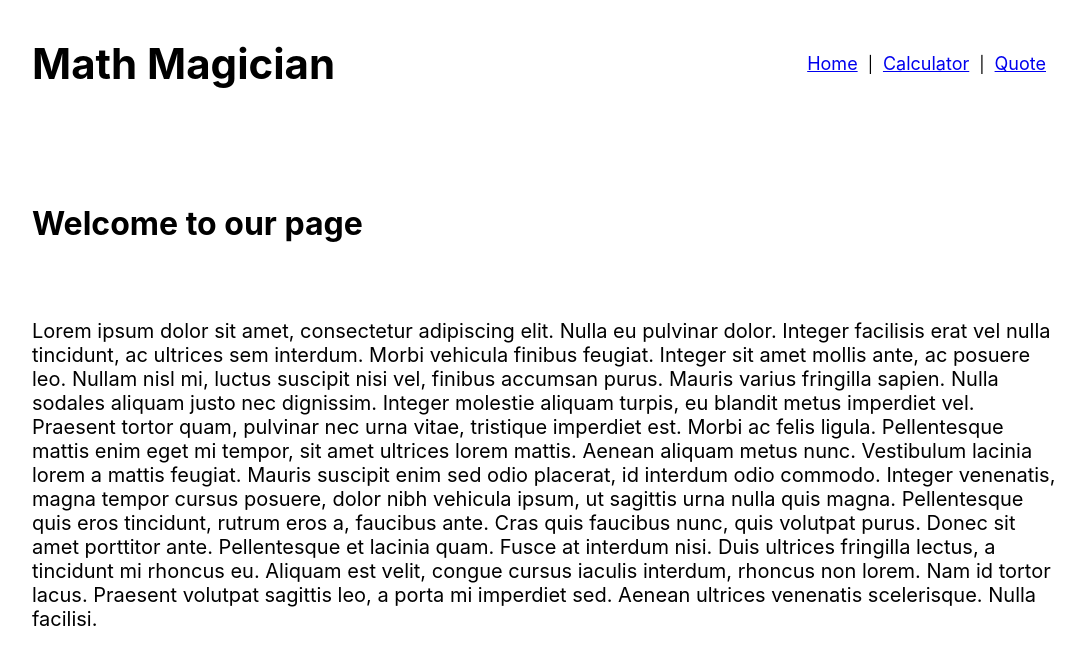
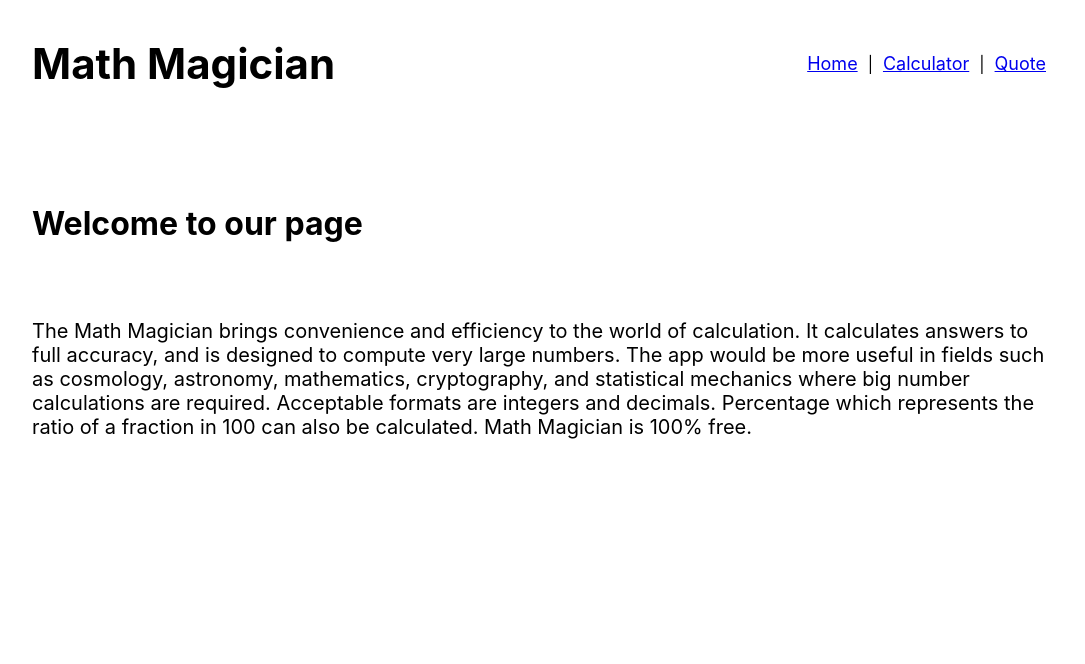
Before and after one commit to abiola-arobieke/math-magician, a React (Create React App) app: page / in a window 1280 px wide. Shown: the top 664 px of the page, without its empty margins (96-1181 px from the left). Built offline with nearby package versions, Linux system fonts and the light colour scheme.

Commit message:
Update home.js file

```diff
--- a/src/components/home.js
+++ b/src/components/home.js
@@ -3,25 +3,13 @@ function Homepage() {
     <div className="banner mx-10c">
       <h2>Welcome to our page</h2>
       <p>
-        Lorem ipsum dolor sit amet, consectetur adipiscing elit. Nulla eu
-        pulvinar dolor. Integer facilisis erat vel nulla tincidunt, ac ultrices
-        sem interdum. Morbi vehicula finibus feugiat. Integer sit amet mollis
-        ante, ac posuere leo. Nullam nisl mi, luctus suscipit nisi vel, finibus
-        accumsan purus. Mauris varius fringilla sapien. Nulla sodales aliquam
-        justo nec dignissim. Integer molestie aliquam turpis, eu blandit metus
-        imperdiet vel. Praesent tortor quam, pulvinar nec urna vitae, tristique
-        imperdiet est. Morbi ac felis ligula. Pellentesque mattis enim eget mi
-        tempor, sit amet ultrices lorem mattis. Aenean aliquam metus nunc.
-        Vestibulum lacinia lorem a mattis feugiat. Mauris suscipit enim sed odio
-        placerat, id interdum odio commodo. Integer venenatis, magna tempor
-        cursus posuere, dolor nibh vehicula ipsum, ut sagittis urna nulla quis
-        magna. Pellentesque quis eros tincidunt, rutrum eros a, faucibus ante.
-        Cras quis faucibus nunc, quis volutpat purus. Donec sit amet porttitor
-        ante. Pellentesque et lacinia quam. Fusce at interdum nisi. Duis
-        ultrices fringilla lectus, a tincidunt mi rhoncus eu. Aliquam est velit,
-        congue cursus iaculis interdum, rhoncus non lorem. Nam id tortor lacus.
-        Praesent volutpat sagittis leo, a porta mi imperdiet sed. Aenean
-        ultrices venenatis scelerisque. Nulla facilisi.
+        The Math Magician brings convenience and efficiency to the world of
+        calculation. It calculates answers to full accuracy, and is designed to
+        compute very large numbers. The app would be more useful in fields such
+        as cosmology, astronomy, mathematics, cryptography, and statistical
+        mechanics where big number calculations are required. Acceptable formats
+        are integers and decimals. Percentage which represents the ratio of a
+        fraction in 100 can also be calculated. Math Magician is 100% free.
       </p>
     </div>
   );
```
